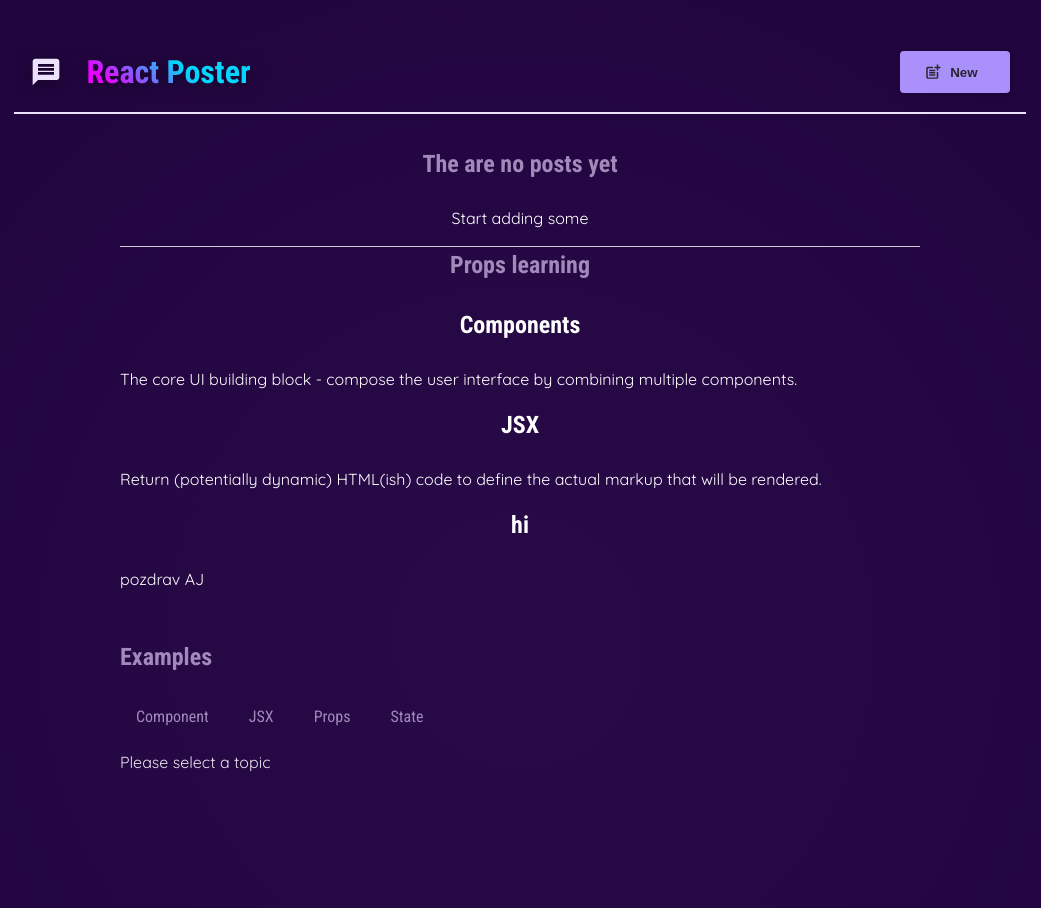
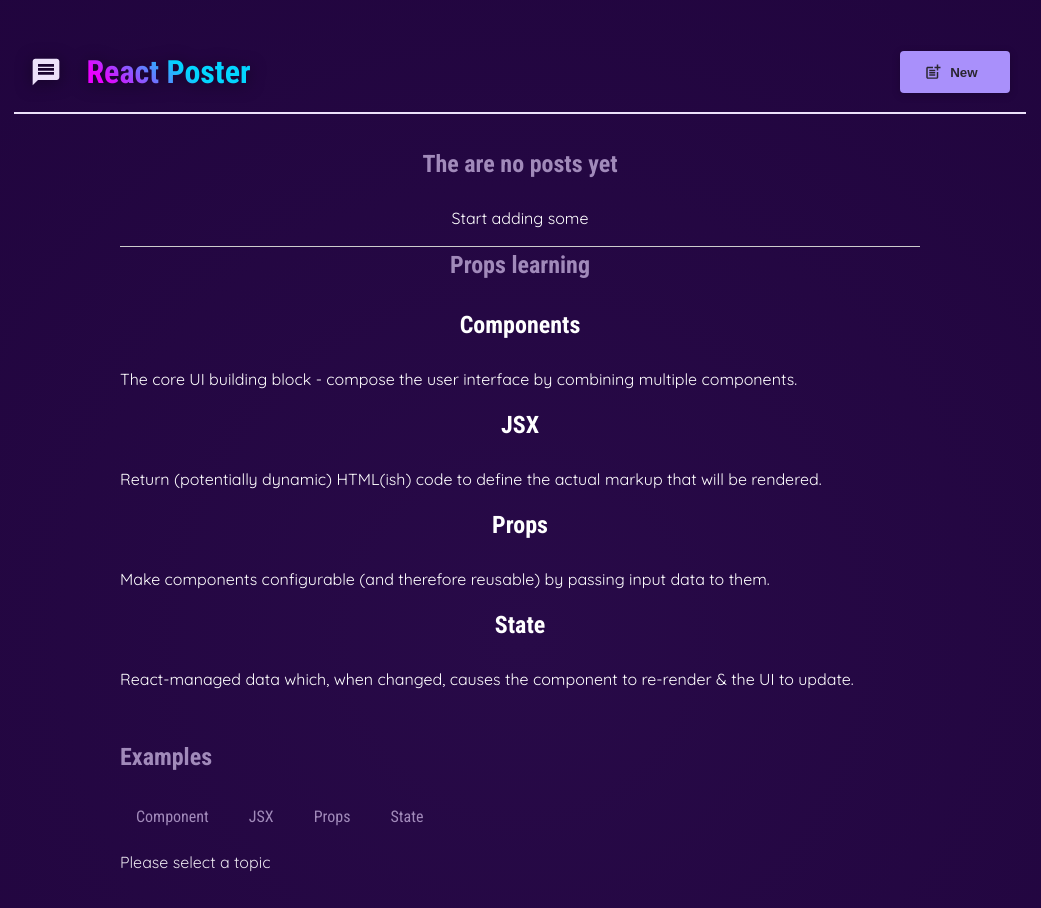
Before and after one commit to zuzanavolfova/react-udemy, a React (Vite) app in the folder react-project/: page / in a window 1280 px wide. Shown: the top 908 px of the page, without its empty margins (120-1161 px from the left). Built offline with nearby package versions, Linux system fonts and the light colour scheme.

Commit message:
Refactoring propsLearning section - output data dynamicaly

```diff
--- a/react-project/src/App.tsx
+++ b/react-project/src/App.tsx
@@ -49,9 +49,12 @@ function App() {
         </section>
         <section>
           <h2>Props learning</h2>
-          <LearnProps {...CORE_CONCEPTS[0]}></LearnProps>
-          <LearnProps {...CORE_CONCEPTS[1]}></LearnProps>
-          <LearnProps title="hi" description="pozdrav AJ"></LearnProps>
+          {CORE_CONCEPTS.map((item) => (
+            <LearnProps
+              key={item.title}
+              {...item}
+            ></LearnProps>
+          ))}
         </section>
         <section id="examples">
           <h2>Examples</h2>
```
